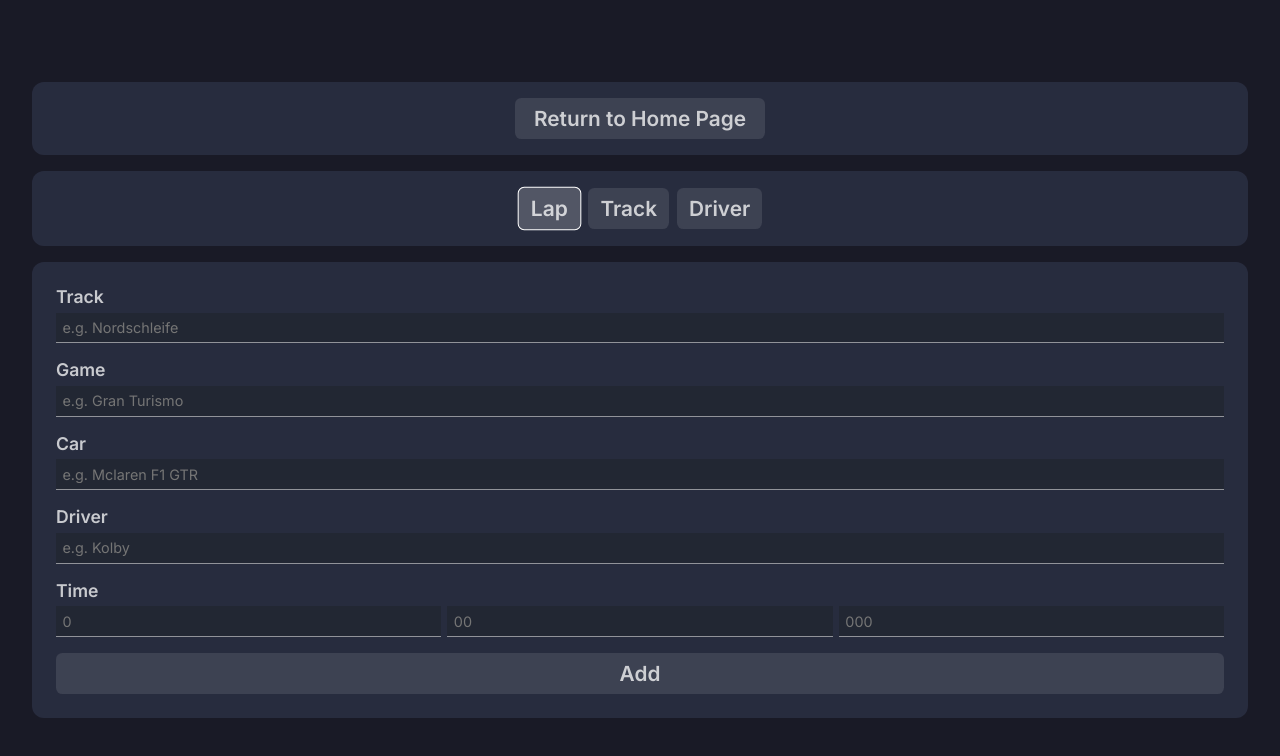
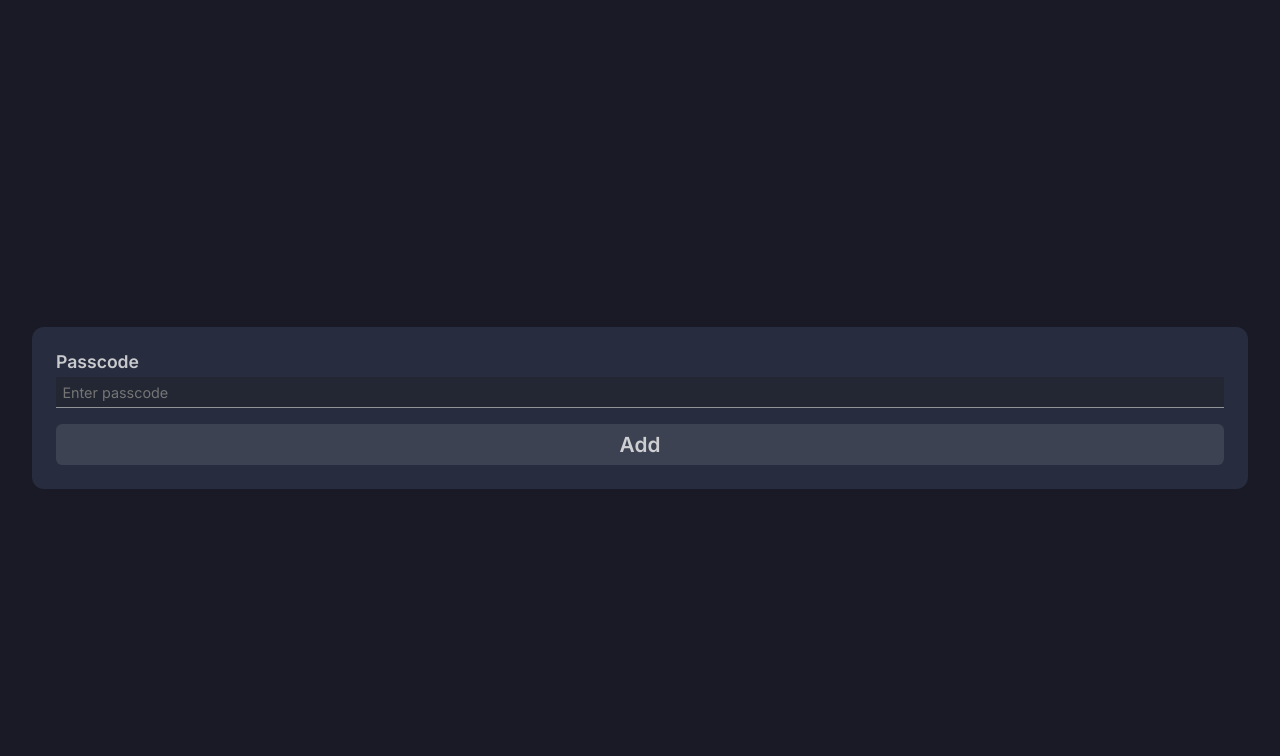
Before and after one commit to sheehan-j/lap-time-dashboard, a React (Create React App) app: page /add in a window 1280 px wide. Shown: the top 756 px of the page. Built offline with nearby package versions, Linux system fonts and the light colour scheme; no server answers.

Commit message:
Added auth to add screen

```diff
--- a/src/components/AddScr.jsx
+++ b/src/components/AddScr.jsx
@@ -1,21 +1,29 @@
 import AddScrButtonContainer from "./AddScrButtonContainer";
 import AddScrFormContainer from "./AddScrFormContainer";
 import AddScrReturnButton from "./AddScrReturnButton";
+import AddScrAuthForm from "./AddScrAuthForm";
 import { useState } from "react";
 
 const AddScr = () => {
 	const [selectedBtn, setSelectedBtn] = useState("Lap");
+	const [authenticated, setAuthenticated] = useState(false);
 
 	return (
 		<div className="addScreenContainer">
+			{!authenticated && (
+				<AddScrAuthForm setAuthenticated={setAuthenticated} />
+			)}
+			{authenticated && (
+				<>
 					<AddScrReturnButton />
 					<AddScrButtonContainer
 						selectedBtn={selectedBtn}
 						setSelectedBtn={setSelectedBtn}
 					/>
 					<AddScrFormContainer selectedBtn={selectedBtn} />
+				</>
+			)}
 		</div>
 	);
 };
-
 export default AddScr;
--- /dev/null
+++ b/src/components/AddScrAuthForm.jsx
@@ -0,0 +1,37 @@
+import { useState } from "react";
+
+const AddScrAuthForm = ({ setAuthenticated }) => {
+	const [passcode, setPasscode] = useState("");
+
+	const handleSubmit = async (event) => {
+		event.preventDefault();
+
+		if (passcode === process.env.REACT_APP_ADD_AUTH_PASS) {
+			setAuthenticated(true);
+		} else {
+			window.alert("Incorrect passcode.");
+		}
+	};
+
+	return (
+		<div class="addScreenFormContainer">
+			<form className="addScreenForm" onSubmit={handleSubmit}>
+				<label className="addScreenFormLabel">Passcode</label>
+				<input
+					className="addScreenFormInput"
+					type="text"
+					value={passcode}
+					placeholder="Enter passcode"
+					onChange={(e) => setPasscode(e.target.value)}
+				/>
+				<input
+					className="addScreenFormSubmitButton"
+					type="submit"
+					value="Add"
+				/>
+			</form>
+		</div>
+	);
+};
+
+export default AddScrAuthForm;
```
Lines whose indentation alone changed are shown as unchanged.
